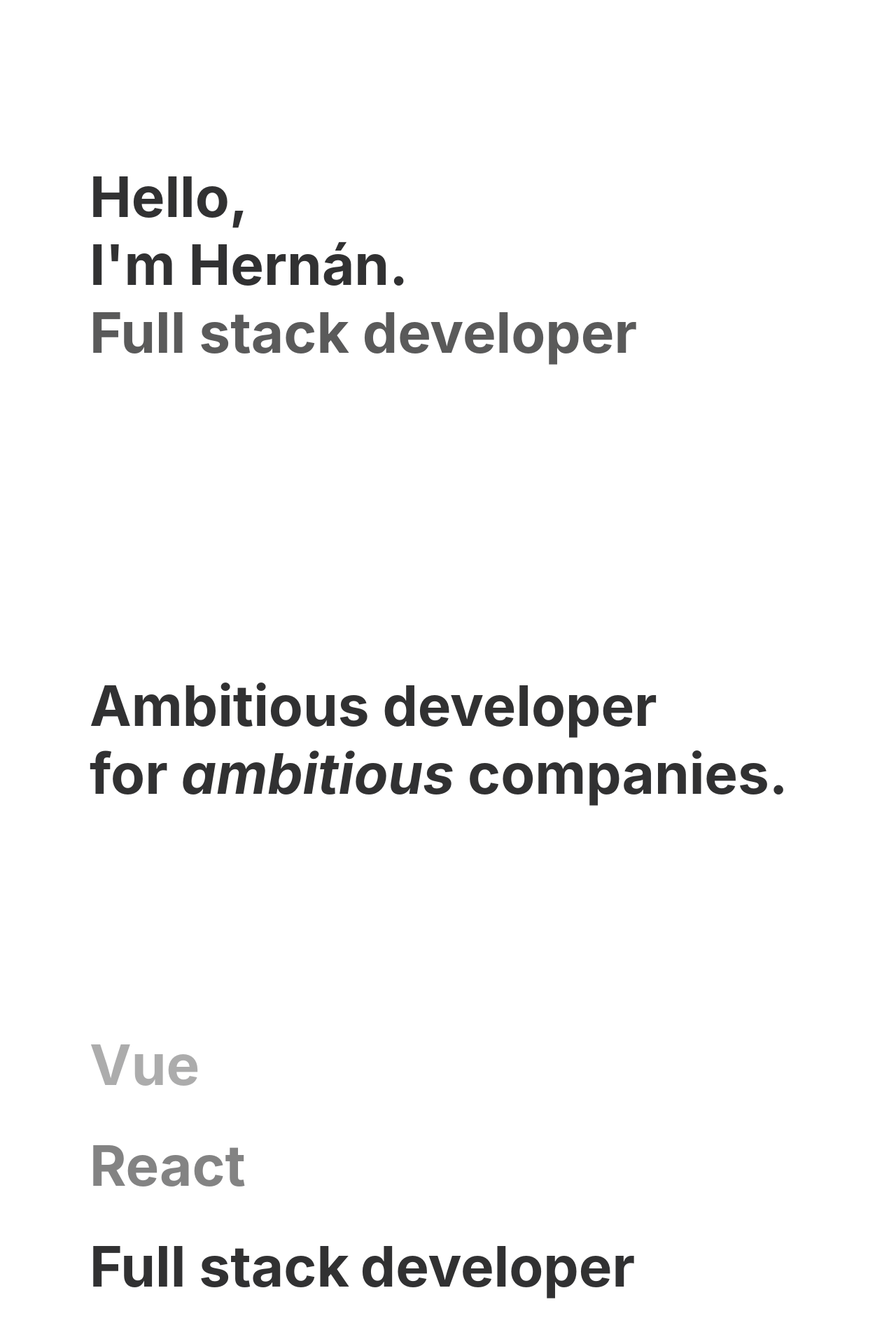
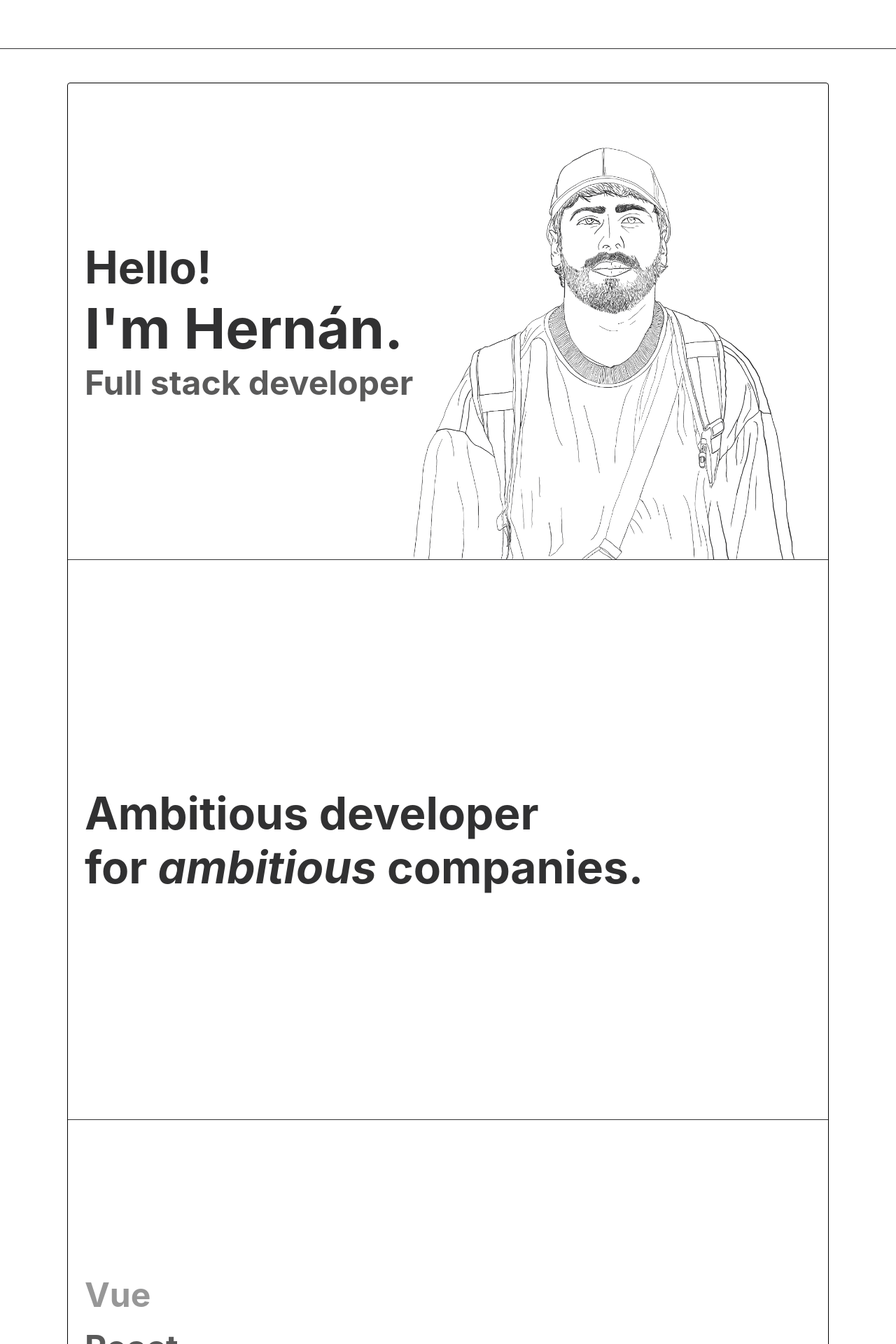
Before and after one commit to hfjuarez/hfjuarez, a Next.js app: page / in a window 1280 px wide. Shown: the top 1920 px of the page at 70% size. Built offline with nearby package versions, Linux system fonts and the light colour scheme.

Commit message:
Improve design and add profile img

```diff
--- a/components/global/Header.tsx
+++ b/components/global/Header.tsx
@@ -1,46 +1,25 @@
-import React, { Component } from 'react'
-import styles from '../../styles/Header.module.css'
+import React, { Component } from "react";
+import styles from "../../styles/Header.module.css";
 
 export default class Header extends Component {
-  state = {
-    stack: [
-        "Vue",
-        "React",
-        "Java",
-        "NodeJS",
-        "Full Stack"
-    ],
-    actualText: "",
-    index: 0,
-    intervalId: undefined
-  }
-
-  componentDidMount() {
-    this.setState({ actualText: this.state.stack[0] })
-    const intervalId = setInterval(() => {
-      if ( this.state.index<this.state.stack.length ) {
-        this.setState({ actualText: this.state.stack[this.state.index] });
-        this.setState({index: this.state.index+1});
-      }else{
-        clearInterval(this.state.intervalId)
-      }
-    }, 700)
-    this.setState({ intervalId })
-  }
-
   render() {
     return (
       <header className={styles.header}>
-        <h1 className="m-0">
-          Hello,
-          <br/>
-          I&apos;m Hernán.
-          <br/>
-          <span className='op-8'>Full stack developer</span>
-          {/* <span className={styles['dynamic-stack']}>{ this.state.actualText }</span> <span className="op-6">Developer</span> */}
-        </h1>
-
+        <div className="title">
+          <h2 className="m-0">Hello!</h2>
+          <h1 className="m-0">I&apos;m Hernán.</h1>
+          <h3 className="m-0 op-8">Full stack developer</h3>
+        </div>
+        <div className={styles['profile-img']}>
+          <picture>
+            <source
+              srcSet="./IMG_1034.PNG"
+              media="(prefers-color-scheme: dark)"
+            />
+            <img src="./IMG_1035.PNG" alt="me" />
+          </picture>
+        </div>
       </header>
-    )
+    );
   }
 }
--- a/components/landing/Introduction.tsx
+++ b/components/landing/Introduction.tsx
@@ -6,12 +6,12 @@ export default class Introduction extends Component {
 
   render() {
     return (
-        <div className={styles.introduction}>
-            <h1>
+        <div className={`${styles['introduction']} divider`}>
+            <h2>
                 Ambitious developer
                 <br/>
                 for <em>ambitious</em> companies.
-            </h1>
+            </h2>
         </div>
     )
   }
--- a/components/landing/StackIntroduction.tsx
+++ b/components/landing/StackIntroduction.tsx
@@ -6,13 +6,12 @@ export default class StackIntroduction extends Component {
 
   render() {
     return (
-        <div className={styles['stack-introduction']}>
-            <h1 className={`${styles['stack-1']} m-0 op-4`}>Vue</h1>
-            <h1 className={`${styles['stack-2']} m-0 op-6`}>React</h1>
-            <h1 className={`${styles['stack-3']} m-0`}>Full stack</h1>
-            <h1 className={`${styles['stack-4']} m-0 op-6`}>NodeJS</h1>
-            <h1 className={`${styles['stack-5']} m-0 op-4`}>Java</h1>
-            <h1 className={`${styles['dev']} m-0`}>developer</h1>
+        <div className={`${styles['stack-introduction']} divider`}>
+            <h3 className={`${styles['stack-1']} m-0 op-5`}>Vue</h3>
+            <h3 className={`${styles['stack-2']} m-0 op-8`}>React</h3>
+            <h3 className={`${styles['stack-3']} m-0`}>Full stack</h3>
+            <h3 className={`${styles['stack-4']} m-0 op-8`}>NodeJS</h3>
+            <h3 className={`${styles['stack-5']} m-0 op-5`}>Java</h3>
         </div>
     )
   }
--- a/styles/Header.module.css
+++ b/styles/Header.module.css
@@ -1,27 +1,16 @@
 .header {
-    height: calc(100vh - 50px - 12rem);
-    display: flex;
-    flex-direction: column;
-    justify-content: center;
+  height: calc(100vh - 7.5rem);
+  display: flex;
+  flex-direction: column;
+  justify-content: center;
+  position: relative;
+  padding-inline: 1.5rem;
 }
 
-.subtitle {
-    opacity: 0.8;
+.profile-img picture img {
+  position: absolute;
+  bottom: 0;
+  right: 3rem;
+  width: 34rem;
+  height: auto;
 }
-
-.dynamic-stack {
-    margin: 0px;
-    border-radius: .5rem;
-    border: 1px solid #000;
-    padding-inline: .75rem;
-    background-color: #FF5955;
-    color: #fff;
-    text-shadow: rgb(0, 0, 0) 1px 0px 0px, rgb(0, 0, 0) 0.540302px 0.841471px 0px, rgb(0, 0, 0) -0.416147px 0.909297px 0px, rgb(0, 0, 0) -0.989992px 0.14112px 0px, rgb(0, 0, 0) -0.653644px -0.756802px 0px, rgb(0, 0, 0) 0.283662px -0.958924px 0px, rgb(0, 0, 0) 0.96017px -0.279415px 0px;
-}
-
-@media (prefers-color-scheme: dark) {
-    .dynamic-stack {
-        /* color: #262627; */
-        /* text-shadow: none; */
-    }
-}
--- a/styles/Introduction.module.css
+++ b/styles/Introduction.module.css
@@ -1,5 +1,6 @@
 .introduction {
-    height: calc(100vh - 6rem);
-    display: grid;
-    align-content: center;
+  height: 100vh;
+  display: grid;
+  align-content: center;
+  padding-inline: 1.5rem;
 }
--- a/styles/Navbar.module.css
+++ b/styles/Navbar.module.css
@@ -1,4 +1,17 @@
 .navbar {
+    position: sticky;
+    top: 0;
+    background-color: #ffffffe6;
     width: 100%;
-    height: 50px;
+    height: 70px;
+    border-bottom: 1px solid #313132;
+    -webkit-backdrop-filter: blur(5px);
+    backdrop-filter: blur(5px);
+    z-index: 99;
 }
+@media (prefers-color-scheme: dark) {
+    .navbar {
+        background-color: #262627e6;
+        border-bottom-color: black;
+    }
+}
--- a/styles/StackIntroduction.module.css
+++ b/styles/StackIntroduction.module.css
@@ -1,15 +1,38 @@
 .stack-introduction {
-    display: grid;
-    height: calc(100vh - 6rem);
-    grid-template-columns: repeat(2, auto);
-    grid-template-rows: repeat(5, 1fr);
-    gap: 1rem;
-    width: fit-content;
+  display: grid;
+  align-content: center;
+  height: 100vh;
+  /* width: fit-content; */
+  gap: 1rem;
+  padding-inline: 1.5rem;
 }
 
-.dev { grid-area: 1 / 2 / 6 / 3; align-self: center;}
-.stack-1 { grid-area: 1 / 1 / 2 / 2; justify-self: flex-start; align-self: center; }
-.stack-2 { grid-area: 2 / 1 / 3 / 2; justify-self: flex-start; align-self: center; }
-.stack-3 { grid-area: 3 / 1 / 4 / 2; justify-self: flex-start; align-self: center; }
-.stack-4 { grid-area: 4 / 1 / 5 / 2; justify-self: flex-start; align-self: center; }
-.stack-5 { grid-area: 5 / 1 / 6 / 2; justify-self: flex-start; align-self: center; }
+.dev {
+  grid-area: 1 / 2 / 6 / 3;
+  align-self: center;
+}
+.stack-1 {
+  grid-area: 1 / 1 / 2 / 2;
+  justify-self: flex-start;
+  align-self: center;
+}
+.stack-2 {
+  grid-area: 2 / 1 / 3 / 2;
+  justify-self: flex-start;
+  align-self: center;
+}
+.stack-3 {
+  grid-area: 3 / 1 / 4 / 2;
+  justify-self: flex-start;
+  align-self: center;
+}
+.stack-4 {
+  grid-area: 4 / 1 / 5 / 2;
+  justify-self: flex-start;
+  align-self: center;
+}
+.stack-5 {
+  grid-area: 5 / 1 / 6 / 2;
+  justify-self: flex-start;
+  align-self: center;
+}
--- a/styles/globals.css
+++ b/styles/globals.css
@@ -8,7 +8,12 @@ body {
   transition: 1s;
 }
 
-h1, h2, h3, h4 ,h5 , h6 {
+h1,
+h2,
+h3,
+h4,
+h5,
+h6 {
   color: #313132;
 }
 
@@ -32,20 +37,17 @@ h5 {
   font-size: 2rem;
 }
 
-h5 {
-  font-size: 1.5rem;
+.op-2 {
+  opacity: 0.2;
 }
-.op-2 {
-  opacity: .2;
+.op-3 {
+  opacity: 0.3;
 }
-.op-4 {
-  opacity: .4;
-}
-.op-6 {
-  opacity: .6;
+.op-5 {
+  opacity: 0.5;
 }
 .op-8 {
-  opacity: .8;
+  opacity: 0.8;
 }
 
 .m-0 {
@@ -53,11 +55,11 @@ h5 {
 }
 
 .m-1 {
-  margin: .25rem;
+  margin: 0.25rem;
 }
 
 .m-2 {
-  margin: .5rem;
+  margin: 0.5rem;
 }
 
 a {
@@ -70,16 +72,21 @@ a {
 }
 
 .red {
-  color: #FF5955;
+  color: #ff5955;
 }
 
 .container {
-  width: 100%;
-  max-width: 64rem;
-  flex: 1;
   display: flex;
   flex-direction: column;
-  gap: 3rem;
+  width: 100%;
+  flex: 1;
+  border: solid 0.0625rem #000;
+  border-radius: 0.25rem;
+  max-width: 68rem;
+}
+
+.divider {
+  border-top: 1px solid #313132;
 }
 
 @media (prefers-color-scheme: dark) {
@@ -90,7 +97,12 @@ a {
   body {
     background-color: #262627;
   }
-  h1, h2, h3, h4 ,h5 , h6 {
+  h1,
+  h2,
+  h3,
+  h4,
+  h5,
+  h6 {
     color: #ffffff;
   }
 }
```
Also changed, not shown: public/IMG_1034.PNG (added), public/IMG_1035.PNG (added).
